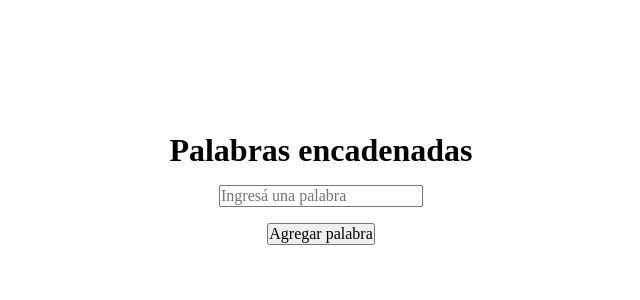
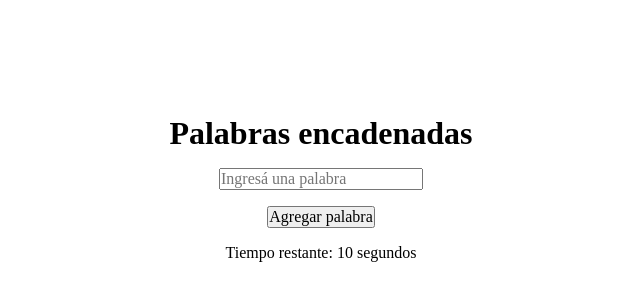
Before and after one commit to UrielBenitez/unq-ui-uriel-benitez-trabajo-final, a React (Vite) app in the folder unq-ui-uriel-benitez-trabajo-final/: page / in a window 1280 px wide. Shown: the part 212-512 px from the top of the page, without its empty margins (319-959 px from the left). Built offline with nearby package versions, Linux system fonts and the light colour scheme.

Commit message:
feat: agregar contador regresivo

```diff
--- a/unq-ui-uriel-benitez-trabajo-final/src/App.jsx
+++ b/unq-ui-uriel-benitez-trabajo-final/src/App.jsx
@@ -1,20 +1,37 @@
-import { useState } from "react";
+import { useState, useEffect } from "react";
 import "./App.css";
 import { existeLaPalabra } from "./services/palabras.service.js";
 
 function App() {
   const [error, setError] = useState("");
   const [palabra, setPalabra] = useState("");
+  const [encadenadas, setEncadenadas] = useState([]);
+  const [tiempoRestante, setTiempoRestante] = useState(15);
 
-  const validarPalabra = async () => {
+  useEffect(() => {
+    if (tiempoRestante <= 0) {
+      setError("Se acabó el tiempo");
+      return;
+    }
+    const timer = setTimeout(() => {
+      setTiempoRestante((prev) => prev - 1);
+    }, 1000);
+
+    return () => clearTimeout(timer);
+  }, [tiempoRestante]);
+
+  const jugarPalabra = async () => {
+    const palabraJugada = palabra.trim().toLowerCase();
     try {
-      const existe = await existeLaPalabra(palabra);
+      const existe = await existeLaPalabra(palabraJugada);
       if (!existe) {
-        setError(`La palabra "${palabra}" no es válida`);
+        setError(`La palabra "${palabraJugada}" no es válida`);
       } else {
         setError("");
         setPalabra("");
-        console.log(`La palabra "${palabra}" es válida`);
+        setTiempoRestante(15);
+        setEncadenadas((prev) => [...prev, palabraJugada]);
+        console.log(`La palabra "${palabraJugada}" es válida`);
       }
     } catch (err) {
       setError(err.message);
@@ -36,12 +53,13 @@ function App() {
         }
         onKeyDown={(e) => {
           if (e.key === "Enter") {
-            validarPalabra();
+            jugarPalabra();
           }
         }}
         placeholder="Ingresá una palabra"
       />
-      <button onClick={() => validarPalabra()}>Agregar palabra</button>
+      <button onClick={() => jugarPalabra()}>Agregar palabra</button>
+      <p>Tiempo restante: {tiempoRestante} segundos</p>
     </div>
   );
 }
```
